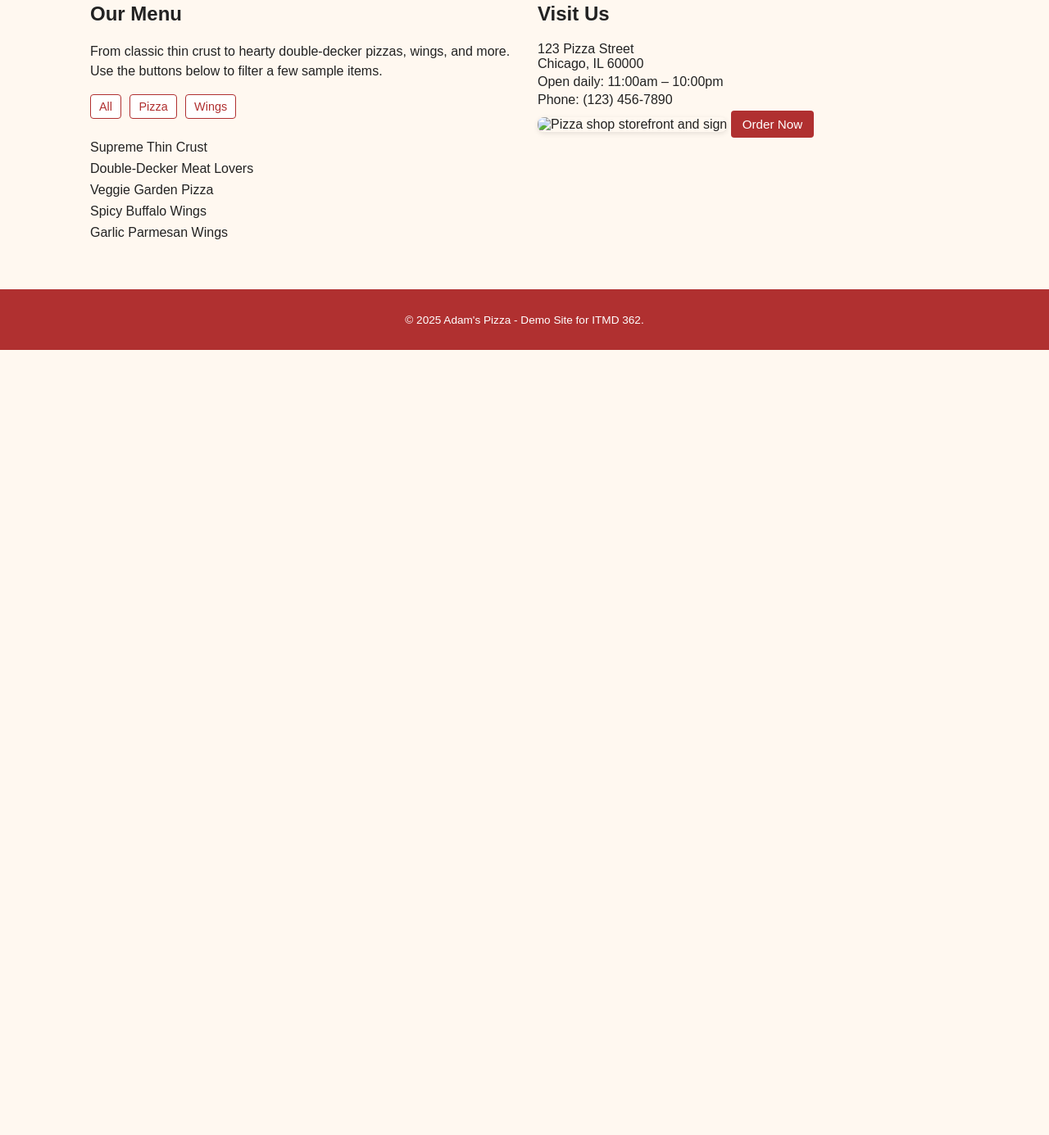
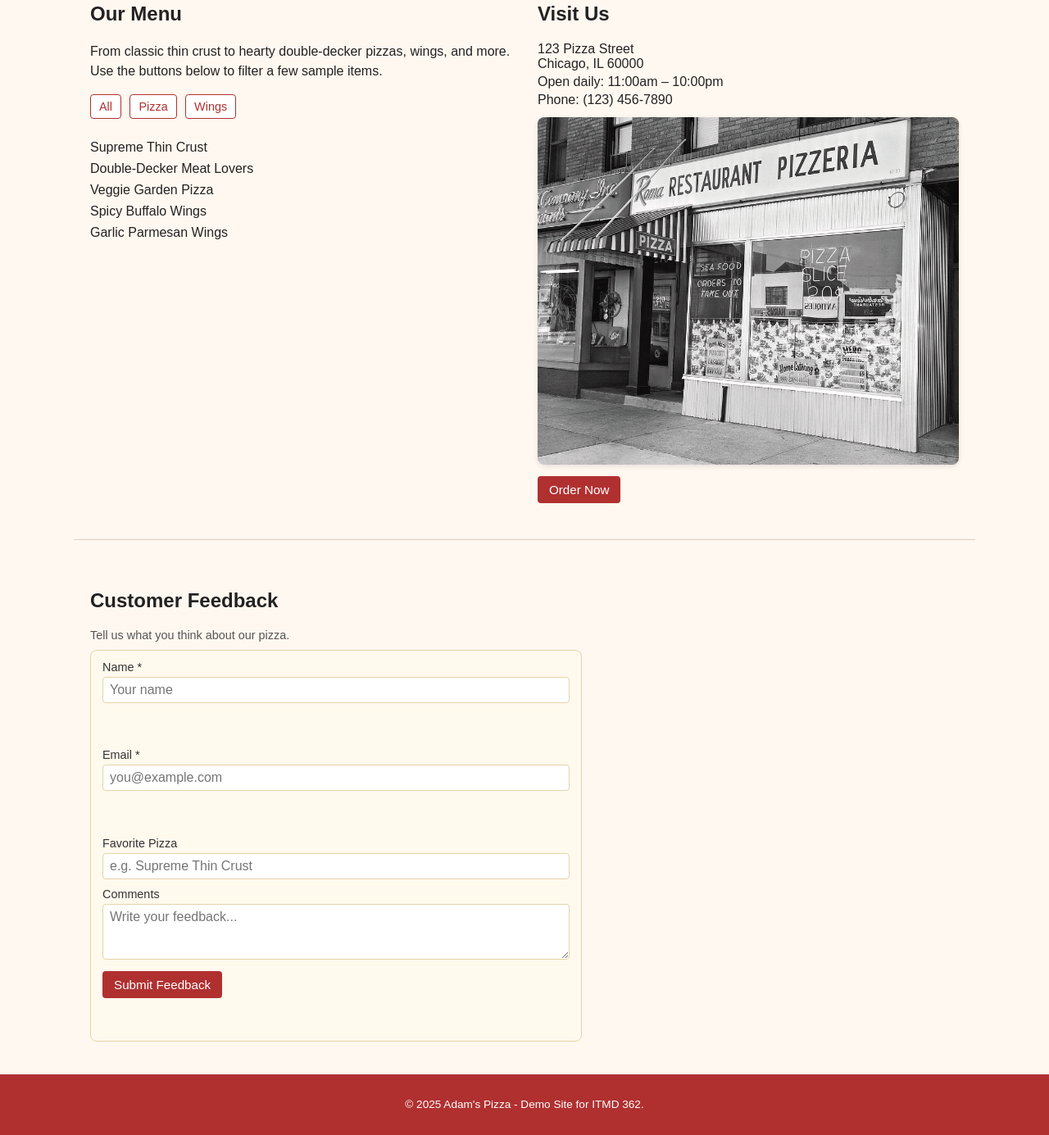
Before and after one commit to Lazar2648/ITMD-362-project, a plain HTML site: page index.html in a window 1280 px wide. Shown: the part 1168-2553 px from the top of the page at 82% size. Before the commit the page ends 1595 px from the top, so only its background shows below. Drawn offline with Linux system fonts and the light colour scheme.

Commit message:
all done

```diff
--- a/index.html
+++ b/index.html
@@ -6,7 +6,7 @@
   <link rel="stylesheet" href="style.css">
 </head>
 <body>
-  <!-- Header ----------------------------->
+  <!-- Header --------------------------------------------------------->
   <header class="header">
     <div class="header-left">
       <h1>Adam's Pizza</h1>
@@ -24,7 +24,7 @@
 
 
   <main>
-    <!--Section 1: Intro-------------------->
+    <!--Section 1: Intro--------------------------------------------------------------------------------------------------------->
     <section id="intro" class="section intro-section">
       <div class="intro-text">
       	<h2>Welcome to Adam's Pizza</h2>
@@ -40,7 +40,7 @@
       </div>
     </section>
 
-	<!-- Section 2: Specials------------------>
+	<!-- Section 2: Specials----------------------------------------------------------->
 	<section id="specials" class="section specials-section">
 	  <h2>Today's Specials</h2>
 	  <p class="section-description">
@@ -48,9 +48,9 @@
 	  </p>
 
 	  <div class="specials-grid">
-        <!--Special 1-------->
+        <!--Special 1------------------------------------------------------------------>
         <article class="special-card">
-          <!--- Image 2, Large pizza with wings----->
+          <!--- Image 2, Large pizza with wings---------------------------------------->
 	  	  <img src="images/image2.png" alt="Large pizza with chicken wings and a drink">
 	  	  <h3>Family Feast</h3>
 	  	  <p>Large thin crust pizza, wings, and a 2-liter drink.</p>
@@ -60,9 +60,9 @@
           </p>
         </article>
 
-        <!--Special 2-------------------->
+        <!--Special 2---------------------------------------------------->
         <article class="special-card">
-          <!-- Image 3, two medium pizzas------>
+          <!-- Image 3, two medium pizzas-------------------------------->
           <img src="images/image3.png" alt="Two medium pizzas on a table">
           <h3>Two for Tuesday</h3>
           <p>Two medium pizzas for one low price.</p>
@@ -72,9 +72,9 @@
           </p>
         </article>
 
-        <!-- Special 3 --->
+        <!-- Special 3 ----------------------------------------------->
         <article class="special-card">
-          <!-- Image 4 Slice and drink------>
+          <!-- Image 4 Slice and drink---------------------------->
           <img src="images/image4.png" alt="Pizza slice and drink">
           <h3>Slice &amp; Drink</h3>
           <p>Fast lunch combo: slice of pizza and a fountain drink.</p>
@@ -86,9 +86,9 @@
       </div>
     </section>
 
-    <!-- Section 3: Menu + Visit Us----------------------->
+    <!-- Section 3: Menu + Visit Us--------------------------------------------->
     <section id="menu-visit" class="section menu-visit-section">
-      <!-- Menu preview (left side on desktop)------------>
+      <!-- Menu preview (left side on desktop)---------------------------------->
       <div class="menu-preview">
         <h2>Our Menu</h2>
         <p>
@@ -111,20 +111,56 @@
         </ul>
       </div>
 
-      <!-- Visit Us (Right side on Desktop)------>
+      <!-- Visit Us (Right side on Desktop)--------->
       <div class="visit-us">
         <h2>Visit Us</h2>
         <p>123 Pizza Street<br> Chicago, IL 60000</p>
         <p>Open daily: 11:00am – 10:00pm</p>
         <p>Phone: (123) 456-7890</p>
 
-        <!-- Image 5, Pizza store----->
-        <img src="images/storefront.jpg" alt="Pizza shop storefront and sign">
+        <!-- Image 5, Pizza store------------------------------->
+        <img src="images/image5.png" alt="Pizza shop storefront">
 
         <button id="order-btn">Order Now</button>
         <p id="order-message" class="order-message"></p>
       </div>
     </section>
+
+    <!----- Section 4, Customer feedback -------------------------------------->
+    <section id="feedback" class="section feedback-section">
+      <h2>Customer Feedback</h2>
+      <p class="section-note">Tell us what you think about our pizza.</p>
+
+      <form class="feedback-form" id="feedbackForm">
+        <div class="form-row">
+          <label for="nameInput">Name *</label>
+          <input type="text" id="nameInput" placeholder="Your name">
+          <p class="error" id="nameError"></p>
+        </div>
+
+        <div class="form-row">
+          <label for="emailInput">Email *</label>
+          <input type="email" id="emailInput" placeholder="you@example.com">
+          <p class="error" id="emailError"></p>
+        </div>
+
+        <div class="form-row">
+          <label for="pizzaInput">Favorite Pizza</label>
+          <input type="text" id="pizzaInput" placeholder="e.g. Supreme Thin Crust">
+        </div>
+
+        <div class="form-row">
+          <label for="messageInput">Comments</label>
+          <textarea id="messageInput" rows="3" placeholder="Write your feedback..."></textarea>
+        </div>
+
+        <button type="submit" class="feedback-submit-btn">Submit Feedback</button>
+
+        <p class="success" id="formSuccess"></p>
+      </form>
+    </section>
+
+
   </main>
 
   <!-- FOOTER ----------------------------------------------------------------->
--- a/script.js
+++ b/script.js
@@ -1,6 +1,6 @@
 // Run the script only after the HTML is fully loaded
 document.addEventListener("DOMContentLoaded", function () {
-  /* 1) Scroll to Specials from Intro */
+  /*1) Scroll to Specials from Intro */
   const seeSpecialsBtn = document.getElementById("see-specials-btn");
   const specialsSection = document.getElementById("specials");
 
@@ -38,7 +38,7 @@ document.addEventListener("DOMContentLoaded", function () {
     btn.addEventListener("click", function () {
       const filter = btn.getAttribute("data-filter"); // "all", "pizza", or "wings"
 
-      // visually highlight the active filter button
+      // Visually highlight the active filter button
       filterButtons.forEach(function (b) {
         b.classList.remove("active-filter");
       });
@@ -57,7 +57,7 @@ document.addEventListener("DOMContentLoaded", function () {
     });
   });
 
-  /* 4) Show message when "Order Now" is clicked */
+  /* 4) "Order Now" button shows a message */
   const orderBtn = document.getElementById("order-btn");
   const orderMessage = document.getElementById("order-message");
 
@@ -67,4 +67,59 @@ document.addEventListener("DOMContentLoaded", function () {
         "Online ordering is coming soon! Please call (123) 456-7890 to place your order.";
     });
   }
+
+  /* 5) Customer Feedback form validation (Name + Email required)*/
+  const feedbackForm = document.getElementById("feedbackForm");
+  const nameInput = document.getElementById("nameInput");
+  const emailInput = document.getElementById("emailInput");
+  const pizzaInput = document.getElementById("pizzaInput");
+  const messageInput = document.getElementById("messageInput");
+
+  const nameError = document.getElementById("nameError");
+  const emailError = document.getElementById("emailError");
+  const formSuccess = document.getElementById("formSuccess");
+
+  if (
+    feedbackForm &&
+    nameInput &&
+    emailInput &&
+    nameError &&
+    emailError &&
+    formSuccess
+  ) {
+    feedbackForm.addEventListener("submit", function (e) {
+      e.preventDefault(); // Stop real form submission
+
+      let valid = true;
+
+      // Clear previous messages
+      nameError.textContent = "";
+      emailError.textContent = "";
+      formSuccess.textContent = "";
+
+      // Validate name
+      if (nameInput.value.trim() === "") {
+        nameError.textContent = "Name is required.";
+        valid = false;
+      }
+
+      // Validate email
+      if (emailInput.value.trim() === "") {
+        emailError.textContent = "Email is required.";
+        valid = false;
+      } else if (!emailInput.value.includes("@")) {
+        emailError.textContent = "Please enter a valid email.";
+        valid = false;
+      }
+
+      // If everything is valid, show success message
+      if (valid) {
+        formSuccess.textContent =
+          "Thank you! Your feedback was received ";
+
+        //clear the form
+        feedbackForm.reset();
+      }
+    });
+  }
 });
--- a/style.css
+++ b/style.css
@@ -257,6 +257,79 @@ body {
   display: none;
 }
 
+/* ===== Feedback / Review section ===== */
+.feedback-section {
+  border-top: 1px solid #e0d0c0;
+}
+
+.section-note {
+  font-size: 0.9rem;
+  color: #555;
+  margin-bottom: 10px;
+}
+
+.feedback-form {
+  background: #fff9ee;
+  padding: 12px 14px;
+  border-radius: 8px;
+  border: 1px solid #e5d3a8;
+  max-width: 600px;
+}
+
+.form-row {
+  display: flex;
+  flex-direction: column;
+  gap: 4px;
+  margin-bottom: 10px;
+}
+
+.form-row label {
+  font-size: 0.9rem;
+  color: #333;
+}
+
+.form-row input,
+.form-row textarea {
+  padding: 6px 8px;
+  border-radius: 4px;
+  border: 1px solid #e5d3a8;
+  font: inherit;
+}
+
+.form-row input:focus,
+.form-row textarea:focus {
+  outline: 2px solid #b03030;
+  outline-offset: 1px;
+}
+
+.feedback-submit-btn {
+  padding: 8px 14px;
+  border: none;
+  border-radius: 4px;
+  background-color: #b03030;
+  color: #fff;
+  cursor: pointer;
+  font-size: 0.95rem;
+  margin-top: 4px;
+}
+
+.feedback-submit-btn:hover {
+  opacity: 0.9;
+}
+
+.error {
+  font-size: 0.8rem;
+  color: #b91c1c;
+  min-height: 16px;
+}
+
+.success {
+  font-size: 0.85rem;
+  color: #166534;
+  margin-top: 8px;
+  min-height: 18px;
+}
+
 /* ===== Simple responsive tweak ===== */
 @media (max-width: 768px) {
   .header {
```
